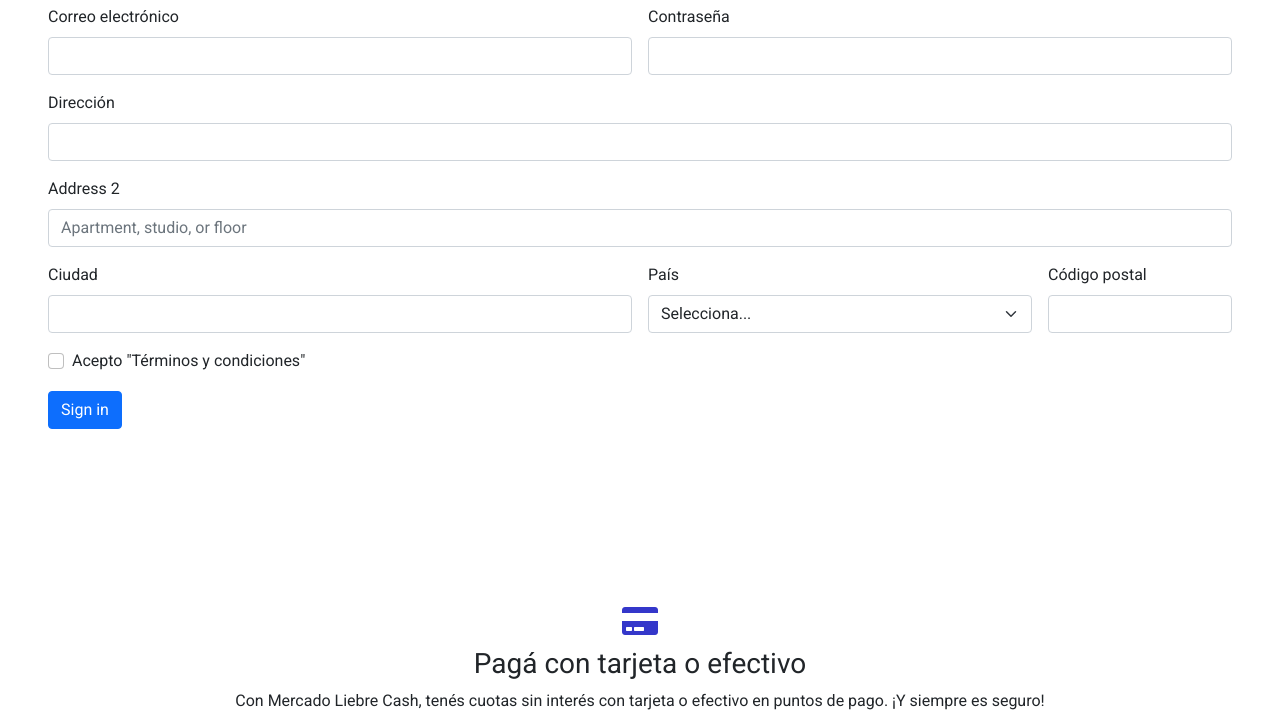
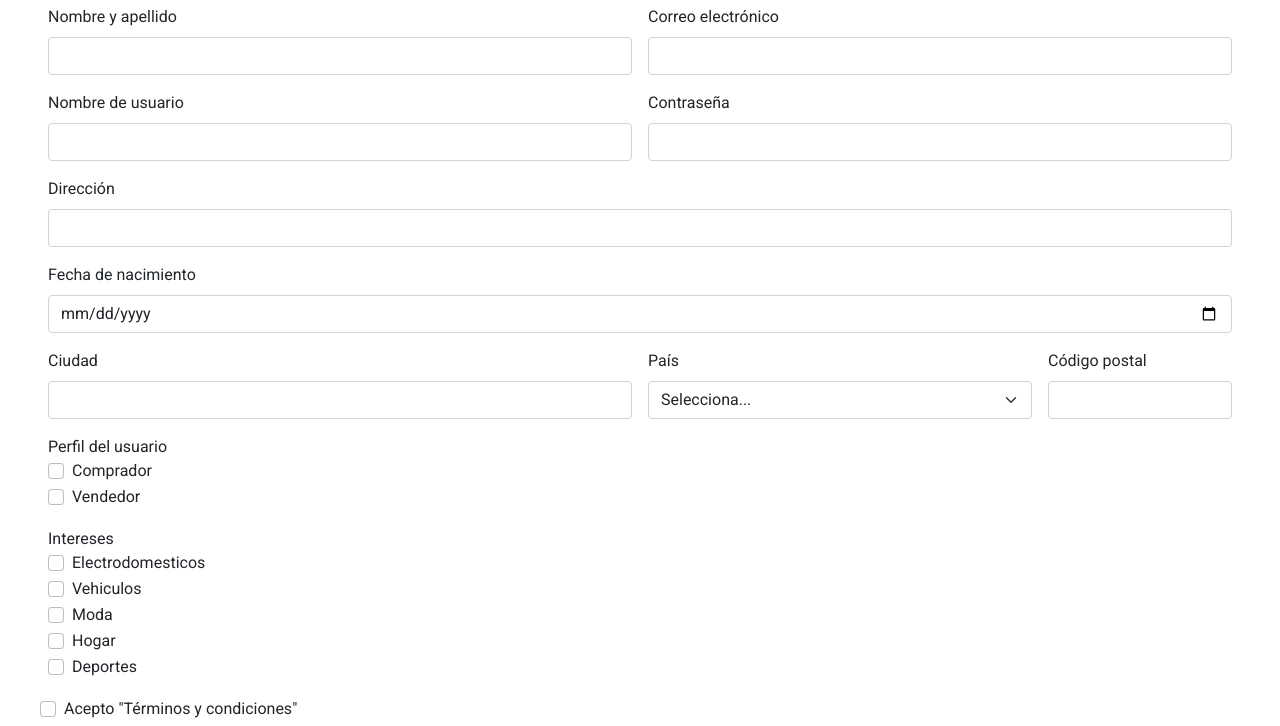
Before and after one commit to alejorod62/MercadoLiebre, a website: page views/register.html in a window 1280 px wide. Shown: the part 333-1059 px from the top of the page. Drawn offline with nearby package versions, Linux system fonts and the light colour scheme; files that its build step writes are made by us from their sources.

Commit message:
listo formularios

```diff
--- a/views/register.html
+++ b/views/register.html
@@ -80,8 +80,17 @@
   <h2>Crear Cuenta</h2>
   <form class="row g-3">
       <div class="col-md-6">
+        <label for="inputnombre4" class="form-label">Nombre y apellido</label>
+        <input type="nombre" class="form-control" id="inputnombre4">
+      </div>
+      <br>
+      <div class="col-md-6">
         <label for="inputEmail4" class="form-label">Correo electrónico</label>
         <input type="email" class="form-control" id="inputEmail4">
+      </div>
+      <div class="col-md-6">
+        <label for="inputnombre4" class="form-label">Nombre de usuario</label>
+        <input type="usuario" class="form-control" id="inputusuario4">
       </div>
       <div class="col-md-6">
         <label for="inputPassword4" class="form-label">Contraseña</label>
@@ -92,8 +101,8 @@
         <input type="text" class="form-control" id="inputAddress" >
       </div>
       <div class="col-12">
-        <label for="inputAddress2" class="form-label">Address 2</label>
-        <input type="text" class="form-control" id="inputAddress2" placeholder="Apartment, studio, or floor">
+        <label for="inputdate2" class="form-label">Fecha de nacimiento</label>
+        <input type="date" class="form-control" id="inputdate">
       </div>
       <div class="col-md-6">
         <label for="inputCity" class="form-label">Ciudad</label>
@@ -103,7 +112,12 @@
         <label for="inputState" class="form-label">País</label>
         <select id="inputState" class="form-select">
           <option selected>Selecciona...</option>
-          <option>...</option>
+          <option>Argentina</option>
+          <option>Uruguay</option>
+          <option>Peru</option>
+          <option>Bolivia</option>
+          <option>Colombia</option>
+          <option>Paraguay</option>
         </select>
       </div>
       <div class="col-md-2">
@@ -111,15 +125,65 @@
         <input type="text" class="form-control" id="inputZip">
       </div>
       <div class="col-12">
+        <label class="form-check-label" for="gridCheck">
+          Perfil del usuario
+        </label>
         <div class="form-check">
           <input class="form-check-input" type="checkbox" id="gridCheck">
           <label class="form-check-label" for="gridCheck">
-            Acepto "Términos y condiciones"
+            Comprador
+          </label>
+        </div>
+        <div class="form-check">
+          <input class="form-check-input" type="checkbox" id="gridCheck">
+          <label class="form-check-label" for="gridCheck">
+            Vendedor
           </label>
         </div>
       </div>
       <div class="col-12">
-        <button type="submit" class="btn btn-primary">Sign in</button>
+        <label class="form-check-label" for="gridCheck">
+          Intereses
+        </label>
+        <div class="form-check">
+          <input class="form-check-input" type="checkbox" id="gridCheck">
+          <label class="form-check-label" for="gridCheck">
+            Electrodomesticos
+          </label>
+        </div>
+        <div class="form-check">
+          <input class="form-check-input" type="checkbox" id="gridCheck">
+          <label class="form-check-label" for="gridCheck">
+            Vehiculos
+          </label>
+        </div>
+        <div class="form-check">
+          <input class="form-check-input" type="checkbox" id="gridCheck">
+          <label class="form-check-label" for="gridCheck">
+            Moda
+          </label>
+        </div>
+        <div class="form-check">
+          <input class="form-check-input" type="checkbox" id="gridCheck">
+          <label class="form-check-label" for="gridCheck">
+            Hogar
+          </label>
+        </div>
+        <div class="form-check">
+          <input class="form-check-input" type="checkbox" id="gridCheck">
+          <label class="form-check-label" for="gridCheck">
+            Deportes
+          </label>
+        </div>
+      </div>
+      <div class="form-check">
+        <input class="form-check-input" type="checkbox" id="gridCheck">
+        <label class="form-check-label" for="gridCheck">
+          Acepto "Términos y condiciones"
+        </label>
+      </div>
+      <div class="col-12">
+        <button type="submit" class="btn btn-primary">Finalizar</button>
       </div>
     </form>
 </section>
```
